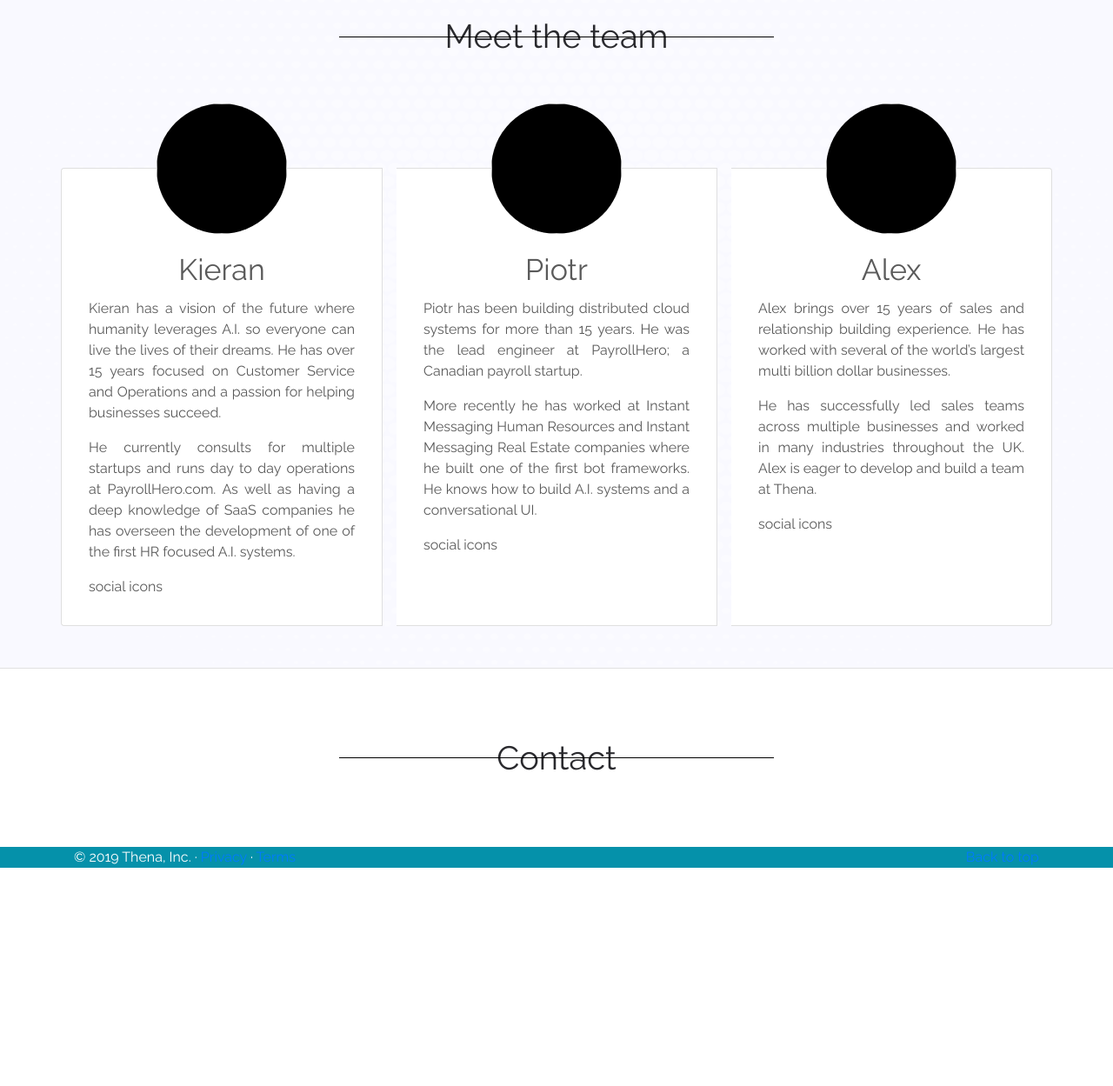
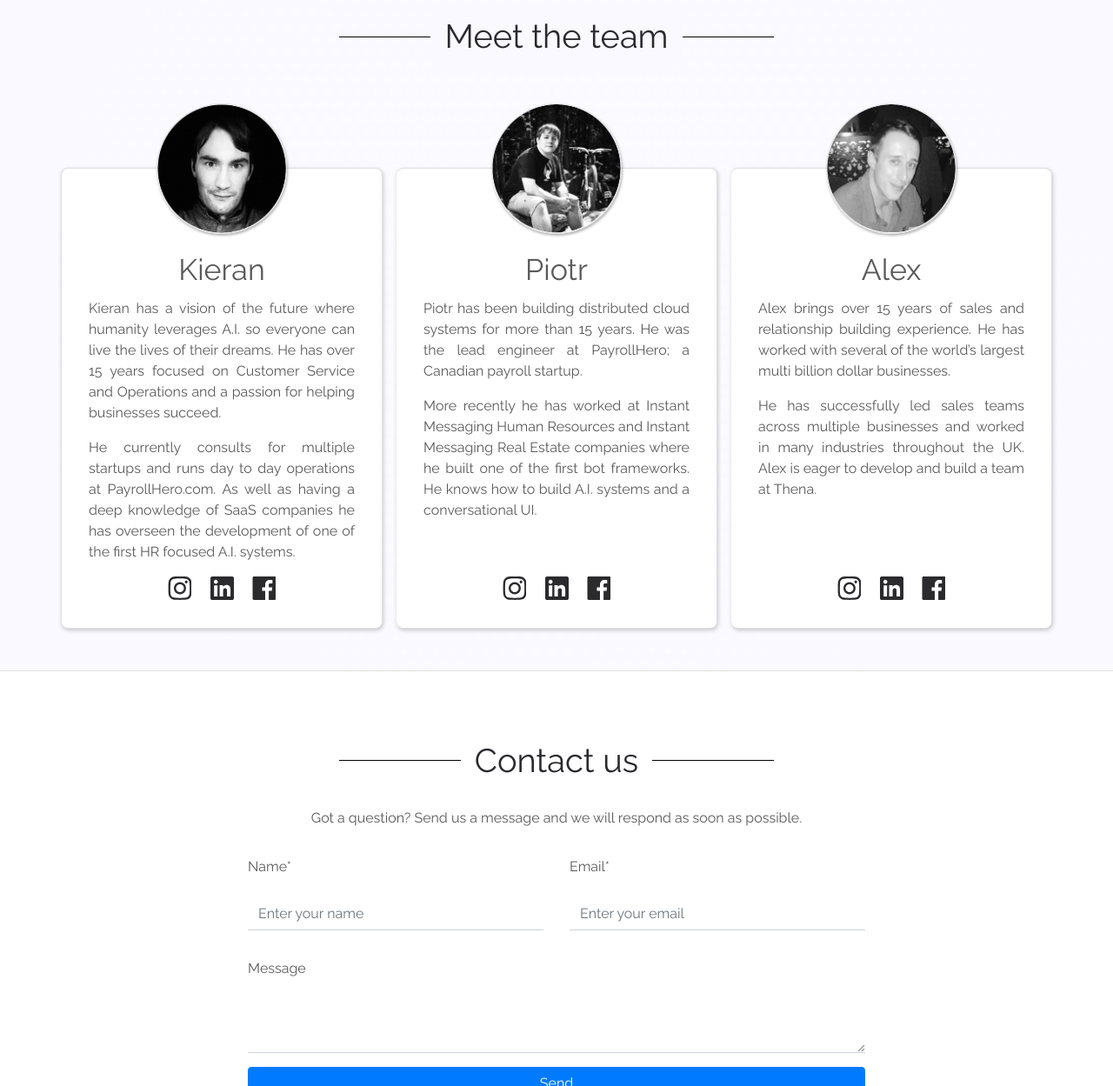
Before and after one commit to dit0/TNA-website, a plain HTML site: page index.html in a window 1280 px wide. Shown: the part 1551-2800 px from the top of the page at 87% size. Before the commit the page ends 2549 px from the top, so only its background shows below. Drawn offline with nearby package versions, Linux system fonts and the light colour scheme.

Commit message:
More styling

```diff
--- a/css/style.css
+++ b/css/style.css
@@ -1,8 +1,24 @@
 /* GLOBAL STYLES
 -------------------------------------------------- */
-/* Padding below the footer and lighter body text */
 @import url('https://fonts.googleapis.com/css?family=Raleway:400,600');
 
+.cf:before,
+.cf:after {
+  content: " ";
+  display: table;
+}
+
+.cf:after {
+  clear: both;
+}
+
+/**
+ * For IE 6/7 only
+ * Include this rule to trigger hasLayout and contain floats.
+ */
+ .cf {
+  *zoom: 1;
+}
 body {
   padding-top: 3rem;
   color: #5a5a5a;
@@ -30,6 +46,7 @@ body {
   width: 500px;
   margin: 2rem auto;
 }
+
 .section_title:before{
   content: "";
   position: absolute;
@@ -37,26 +54,29 @@ body {
   border-bottom: 1px solid #000;
   left: 0;
   top: 50%;
+  z-index: 0;
 }
 
 .team,
 .contact{
   padding:3rem 0;
 }
-.marketing .container{
-  padding: 3rem;
-}
+
 
 /* banner
 -------------------------------------------------- */
 
-
+.banner{
+  /*background: url(../images/bg_banner.jpg) no-repeat center center;*/
+  background: url(../images/bg_banner.png) no-repeat center center #fff;
+  background-size: cover;
+  border-bottom: 1px solid #e1e1e1;
+}
 .banner-inner{
   position: relative;
   width: 100%;
   overflow: hidden;
   height: 30rem;
-  background-color: #777;
 }
 .banner-caption {
   margin-bottom: 4rem;
@@ -82,10 +102,16 @@ body {
 
 /* MARKETING CONTENT
 -------------------------------------------------- */
-
 .marketing .container{
   background: #f4f4f4;
   box-shadow: 0px 0px 5px rgba(0,0,0,.6);
+  padding: 3rem;
+
+}
+.marketing .section_title span{
+  background: #f4f4f4;
+  position: relative;
+  padding: 1rem;
 }
 
 .marketing .col-lg-4 {
@@ -120,7 +146,11 @@ nav.navbar {
   background:url(../images/bg_team.png) no-repeat center center #f9f9ff;
   border-top:1px solid #e1e1e1;
   border-bottom:1px solid #e1e1e1;
-
+}
+.team .section_title span{
+  background: #f9f9ff;
+  position: relative;
+  padding: 1rem;
 }
 .card-group{
   padding-top:6rem;
@@ -128,6 +158,8 @@ nav.navbar {
 .team .card{
   position: relative;
   padding-top:5rem;
+  box-shadow: 1px 2px 5px rgba(0,0,0,.2);
+  border-radius: 8px!important;
 }
 .team .card:nth-child(2){
   margin:0 1rem;
@@ -139,28 +171,97 @@ nav.navbar {
   left: 50%;
   top:-75px;
   transform: translateX(-50%);
-  background: #000;
+  border:1px solid #e1e1e1;
+  box-shadow: 1px 2px 3px rgba(0,0,0,.3);
 }
-
 .team .card .card-title{
   text-align: center;
   font-size: 34px;
-
 }
 .team .card .card-body{
   padding:1rem;
+  display: flex;
+  flex-direction: column;
 }
 .team .card p{
   text-align: justify;
 }
+.team .card p:last-of-type{
+  text-align: center;
+  margin-top:auto;
+}
+.team .social{
+  width: 28px;
+  height: 27px;
+  display: inline-block;
+  margin:0 .5rem;
+  text-indent: -9999px;
+}
+.team .social.instagram{
+  background: url(../images/instagram_team.svg) no-repeat center center;
+}
+.team .social.linkedin{
+  background: url(../images/linkedin_team.svg) no-repeat center center;
+}
+.team .social.facebook{
+  background: url(../images/facebook_team.svg) no-repeat center center;
+}
+.contact .section_title span{
+  background: #fff;
+  position: relative;
+  padding: 1rem;
+}
+.contact p{
+  text-align: center;
+  margin:2rem 0;
+}
+.contact .row{
+  margin-bottom: 2rem;
+}
+
+.contact input,
+.contact textarea{
+  transition: border-color .15s ease-in-out,box-shadow .15s ease-in-out;
+  outline: 0;
+  box-shadow: none;
+  border: none;
+  border-bottom: 1px solid #ced4da;
+  border-radius: 0;
+  background-color: transparent;
+  margin-top:1rem;
+}
+.contact input:focus,
+.contact textarea:focus{
+  box-shadow: 0 1px 0 0 #4285f4;
+  border-bottom: 1px solid #4285f4;
+}
 footer{
   background: #0591aa;
   color:#fff;
+  padding: .3rem 0 0;
+
 }
 footer p{
   margin:0;
-  padding: 0;
 }
+footer .linkedin_ft,
+footer .facebook_ft{
+  width: 20px;
+  height: 20px;
+  display: inline-block;
+  color:#fff;
+  text-indent: -9999px;
+  background-size: 20px 20px;
+  margin:0 0 0 .5rem ;
+
+}
+.linkedin_ft{
+  background: url(../images/linkedin_footer.svg) no-repeat center center;
+}
+.facebook_ft{
+  background: url(../images/facebook_footer.svg) no-repeat center center;
+}
+
 
 
 
--- a/index.html
+++ b/index.html
@@ -63,7 +63,7 @@
 
     <div class="marketing">
       <div class="container">
-        <h2 class="section_title">How It's works</h2>
+        <h2 class="section_title"><span>How It's works</span></h2>
         <div class="row featurette">
           <div class="col-md-5">
             <img src="http://lorempixel.com/output/abstract-h-c-170-300-1.jpg" alt="">
@@ -84,7 +84,6 @@
           </div>
           <div class="col-md-5 order-md-2">
             <img src="http://lorempixel.com/output/abstract-h-c-170-300-1.jpg" alt="">
-
           </div>
         </div>
       </div>
@@ -95,22 +94,26 @@
 
     <div class="team">
       <div class="container">
-        <h2 class="section_title">Meet the team</h2>
+        <h2 class="section_title"><span>Meet the team</span></h2>
 
         <div class="row card-group">
           <div class="col-lg-4 card">
-            <img class="rounded-circle team_pic" alt="" width="150" height="150">
+            <img src="images/kieran.png" class="rounded-circle team_pic" alt="" width="150" height="150">
             <div class="card-body">
               <h3 class="card-title">Kieran</h3>
               <p>Kieran has a vision of the future where humanity leverages A.I. so everyone can live the lives of their dreams. He has over 15 years focused on Customer Service and Operations and a passion for helping businesses succeed.
               </p>
               <p>
               He currently consults for multiple startups and runs day to day operations at PayrollHero.com. As well as having a deep knowledge of SaaS companies he has overseen the development of one of the first HR focused A.I. systems.  </p>
-                <p>social icons</p>
+              <p>
+                <a href="#" target="_blank"><span class="social instagram">Instagram</span></a>
+                <a href="#" target="_blank"> <span class="social linkedin">Linkedin</span></a>
+                <a href="#" target="_blank"><span class="social facebook">Facebook</span></a>
+              </p>
             </div>
           </div><!-- /.col-lg-4 -->
           <div class="col-lg-4 card">
-              <img class="rounded-circle team_pic" alt="" width="150" height="150">
+            <img src="images/piotr.png" class="rounded-circle team_pic" alt="" width="150" height="150">
             <div class="card-body">
               <h3 class="card-title">Piotr</h3>
               <p>Piotr has been building distributed cloud systems for more than 15 years. He was the lead engineer at PayrollHero; a Canadian payroll startup.
@@ -118,18 +121,26 @@
               <p>
                 More recently he has worked at Instant Messaging Human Resources and Instant Messaging Real Estate companies where he built one of the first bot frameworks. He knows how to build A.I. systems and a conversational UI.
               </p>
-                <p>social icons</p>
+              <p>
+                <a href="#" target="_blank"><span class="social instagram">Instagram</span></a>
+                <a href="#" target="_blank"> <span class="social linkedin">Linkedin</span></a>
+                <a href="#" target="_blank"><span class="social facebook">Facebook</span></a>
+              </p>
             </div>
           </div><!-- /.col-lg-4 -->
           <div class="col-lg-4 card">
-              <img class="rounded-circle team_pic" alt="" width="150" height="150">
+            <img src="images/alex.png" class="rounded-circle team_pic" alt="" width="150" height="150">
             <div class="card-body">
               <h3 class="card-title">Alex</h3>
               <p>Alex brings over 15 years of sales and relationship building experience. He has worked with several of the world’s largest multi billion dollar businesses.
               </p>
               <p>
               He has successfully led sales teams across multiple businesses and worked in many industries throughout the UK. Alex is eager to develop and build a team at Thena. </p>
-                  <p>social icons</p>
+              <p>
+                <a href="#" target="_blank"><span class="social instagram">Instagram</span></a>
+                <a href="#" target="_blank"> <span class="social linkedin">Linkedin</span></a>
+                <a href="#" target="_blank"><span class="social facebook">Facebook</span></a>
+              </p>
             </div>
           </div><!-- /.col-lg-4 -->
         </div><!-- /.row -->
@@ -137,14 +148,39 @@
     </div>
     <div class="contact">
       <div class="container">
-              <h2 class="section_title">Contact</h2>
+        <div class="col-lg-8 mx-auto">
+          <h2 class="section_title"><span>Contact us</span></h2>
+          <p>Got a question? Send us a message and we will respond as soon as possible.</p>
+          <form>
+            <div class="row">
+              <div class="col">
+                <label for="nameInput">Name*</label>
+                <input type="email" class="form-control" id="nameInput" aria-describedby="name" placeholder="Enter your name">
 
               </div>
+              <div class="col">
+                <label for="emailInput">Email*</label>
+                <input type="email" class="form-control" id="emailInput" aria-describedby="email" placeholder="Enter your email">
+                <!-- <small class="form-text text-muted">We'll never share your email with anyone else.</small> -->
               </div>
-        <footer>
+            </div>
+            <div class="form-group">
+              <label for="messageTextArea">Message</label>
+              <textarea class="form-control" id="messageTextArea" rows="2"></textarea>
+            </div>
+
+            <button type="submit" class="btn btn-primary btn-block">Send</button>
+          </form>
+        </div>
+      </div>
+    </div>
+    <footer class="cf">
       <div class="container">
-            <p class="float-right"><a href="#">Back to top</a></p>
-            <p>&copy; 2019 Thena, Inc. &middot; <a href="#">Privacy</a> &middot; <a href="#">Terms</a></p>
+        <p class="float-right">
+          <a href="#"><span class="linkedin_ft">Linkedin</span></a>
+          <a href="#"><span class="facebook_ft">facebook</span></a>
+        </p>
+        <p> &copy; 2019 Thena</p>
       </div>
     </footer>
   </main>
```
Also changed, not shown: images/alex.png (added), images/bg_banner.jpg (added), images/bg_banner.png (added), images/facebook_footer.svg (added), images/facebook_team.svg (added), images/instagram_team.svg (added), images/kieran.png (added), images/linkedin_footer.svg (added), images/linkedin_team.svg (added), images/piotr.png (added). Lines whose indentation alone changed are shown as unchanged.
